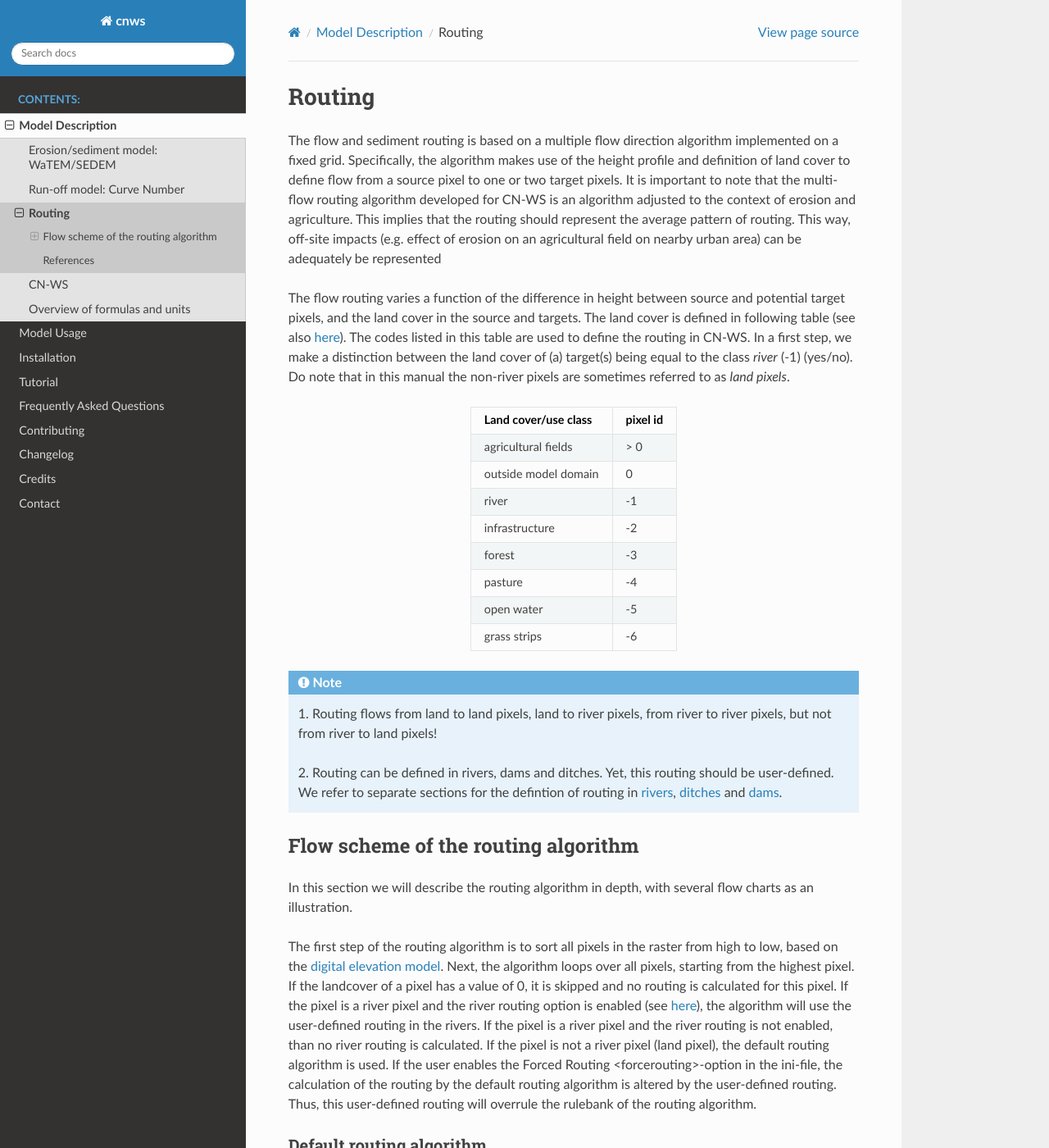
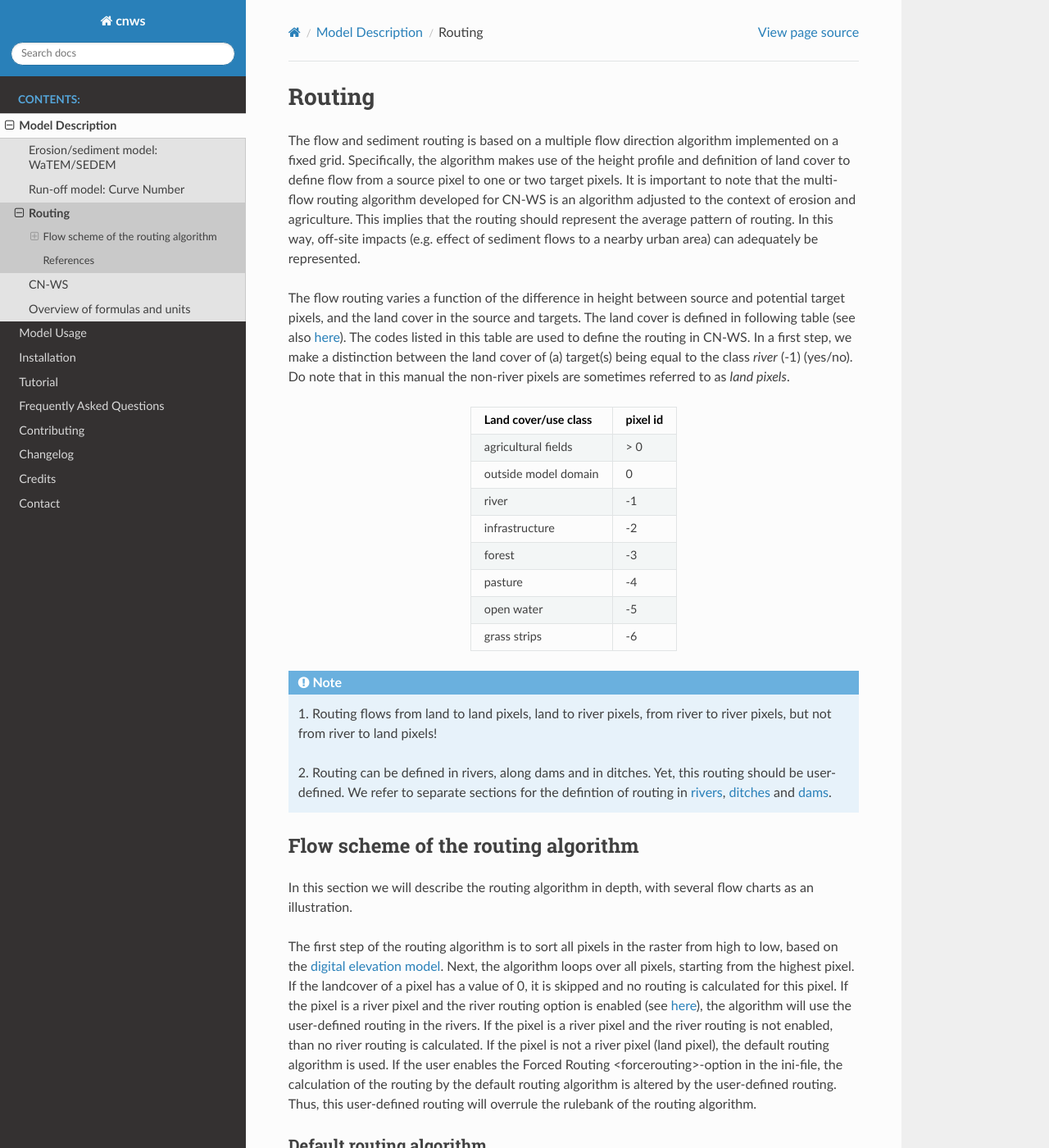
Before and after one commit to watem-sedem/watem-sedem, a Sphinx documentation site: the page built from docs/routing.rst, in a window 1280 px wide and 1400 px high. Shown: the whole window at 82% size. Built offline with Sphinx 7.4.7 and the Read the Docs theme 2.0.0, drawn with Linux system fonts in a browser that asks for light colours.

Commit message:
Fixing some typo's

```diff
--- a/docs/routing.rst
+++ b/docs/routing.rst
@@ -10,9 +10,9 @@ makes use of the height profile and definition of land cover to define flow
 from a source pixel to one or two target pixels. It is important to note
 that the multi-flow routing algorithm developed for CN-WS is an algorithm
 adjusted to the context of erosion and agriculture. This implies that the
-routing should represent the average pattern of routing. This way, off-site
-impacts (e.g. effect of erosion on an agricultural field on nearby urban
-area) can be adequately be represented
+routing should represent the average pattern of routing. In this way, off-site
+impacts (e.g. effect of sediment flows to a nearby urban
+area) can adequately be represented.
 
 The flow routing varies a function of the difference in height between
 source and potential target pixels, and the land cover in the source and
@@ -31,7 +31,7 @@ this manual the non-river pixels are sometimes referred to as `land pixels`.
     1. Routing flows from land to land pixels, land to river pixels, from river
     to river pixels, but not from river to land pixels!
 
-    2. Routing can be defined in rivers, dams and ditches. Yet,
+    2. Routing can be defined in rivers, along dams and in ditches. Yet,
     this routing should be user-defined. We refer to separate sections for the
     defintion of routing in :ref:`rivers <riverrouting>`, :ref:`ditches <ditchmap>`
     and :ref:`dams <dammap>`.
--- a/docs/tutorial.rst
+++ b/docs/tutorial.rst
@@ -198,7 +198,7 @@ one for every buffer, with these data (see also tutorials/tutorial_3b.ini):
 .. literalinclude:: tutorials/tutorial_3b.ini
     :language: ini
 
-Buffers trap sediment. So, after a successfull run with the above ini-file, we
+Buffers trap sediment. So, after a successful run with the above ini-file, we
 have a look at the Total sediment file in the output folder:
 
 .. literalinclude:: tutorials/Total sediment 3b.txt
```
